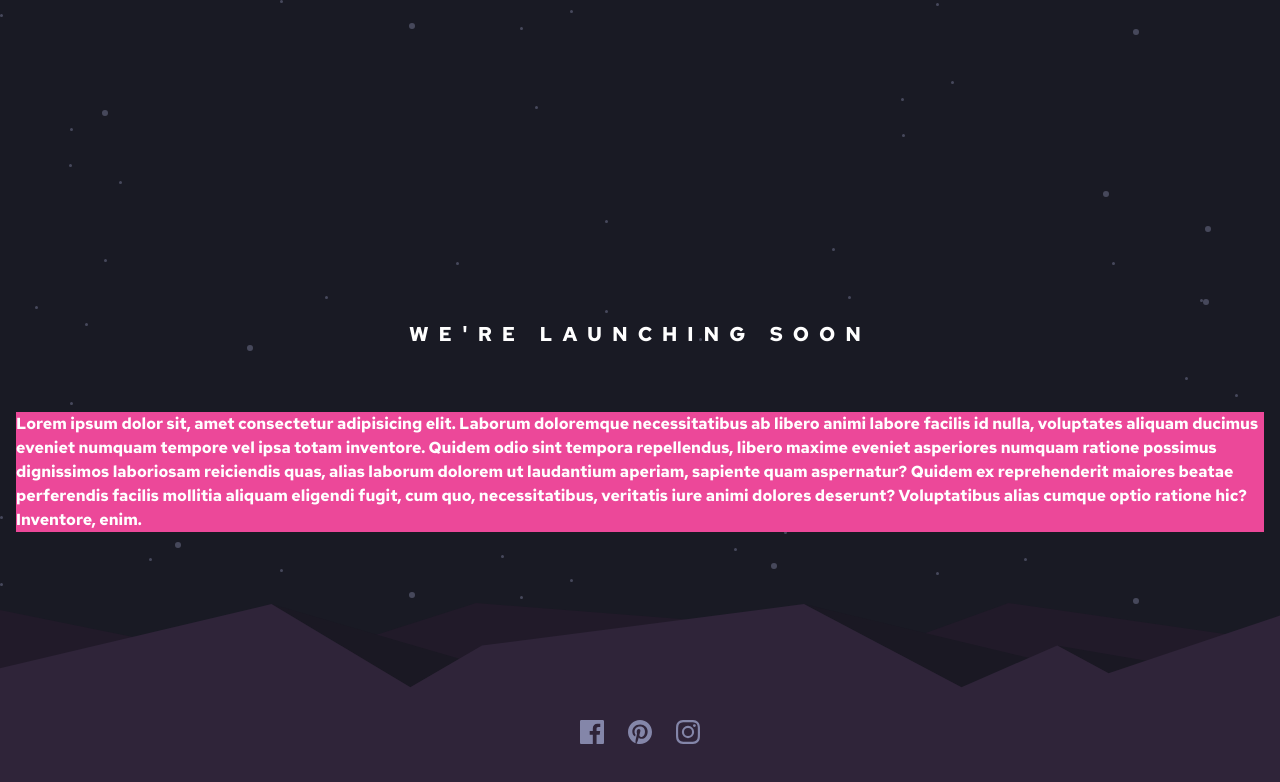
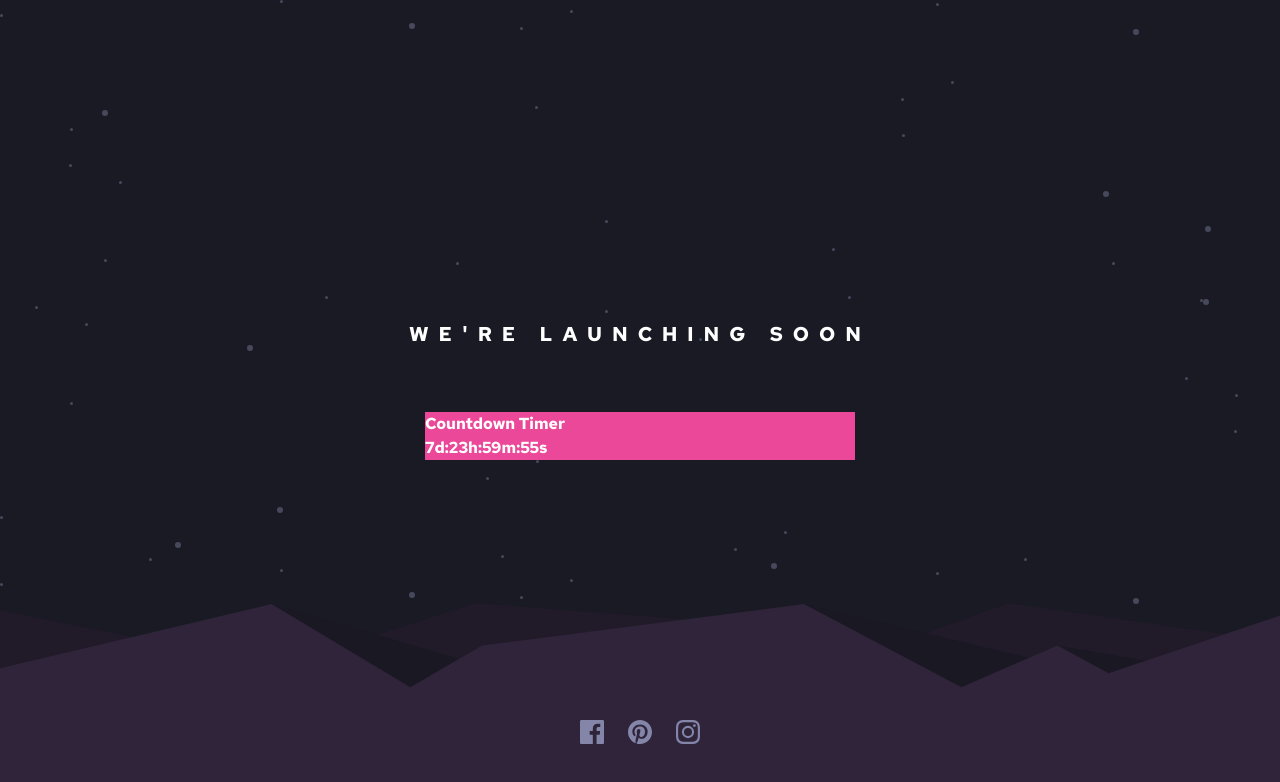
Before and after one commit to jialatteo/frontend-mentor-react-tailwind, a Next.js app: page /launch-countdown-timer in a window 1280 px wide. Shown: the top 782 px of the page. Built offline with nearby package versions, Linux system fonts and the light colour scheme.

Commit message:
Add countdown timer

```diff
--- /dev/null
+++ b/src/app/launch-countdown-timer/CountdownTimer.js
@@ -0,0 +1,49 @@
+"use client";
+import React, { useState, useEffect } from "react";
+
+const CountdownTimer = ({ targetDate }) => {
+  const [timeLeft, setTimeLeft] = useState(getTimeLeft(targetDate));
+
+  useEffect(() => {
+    const interval = setInterval(() => {
+      setTimeLeft(getTimeLeft(targetDate));
+    }, 1000);
+
+    return () => clearInterval(interval);
+  }, [targetDate]);
+
+  function getTimeLeft(targetDate) {
+    const now = new Date();
+    const timeLeft = targetDate - now;
+
+    if (timeLeft < 0) {
+      return {
+        days: 0,
+        hours: 0,
+        minutes: 0,
+        seconds: 0,
+      };
+    }
+
+    const days = Math.floor(timeLeft / (1000 * 60 * 60 * 24));
+    const hours = Math.floor(
+      (timeLeft % (1000 * 60 * 60 * 24)) / (1000 * 60 * 60),
+    );
+    const minutes = Math.floor((timeLeft % (1000 * 60 * 60)) / (1000 * 60));
+    const seconds = Math.floor((timeLeft % (1000 * 60)) / 1000);
+
+    return { days, hours, minutes, seconds };
+  }
+
+  return (
+    <div>
+      <p>Countdown Timer</p>
+      <div>
+        <span>{timeLeft.days}d</span>:<span>{timeLeft.hours}h</span>:
+        <span>{timeLeft.minutes}m</span>:<span>{timeLeft.seconds}s</span>
+      </div>
+    </div>
+  );
+};
+
+export default CountdownTimer;
--- a/src/app/launch-countdown-timer/page.js
+++ b/src/app/launch-countdown-timer/page.js
@@ -1,10 +1,14 @@
 import { Red_Hat_Text } from "next/font/google";
+import CountdownTimer from "./CountdownTimer";
 
 const redHadText = Red_Hat_Text({
   weight: "700",
 });
 
 export default function LaunchCountdownTimer() {
+  const targetDate = new Date();
+  targetDate.setDate(targetDate.getDate() + 8);
+
   return (
     <div
       className={`${redHadText.className} bg-launch-countdown-timer-very-dark-blue flex min-h-screen justify-center bg-[url('/launch-countdown-timer/bg-stars.svg')]`}
@@ -16,16 +20,7 @@ export default function LaunchCountdownTimer() {
         </p>
 
         <div className="mx-4 mt-16 bg-pink-500 text-white">
-          Lorem ipsum dolor sit, amet consectetur adipisicing elit. Laborum
-          doloremque necessitatibus ab libero animi labore facilis id nulla,
-          voluptates aliquam ducimus eveniet numquam tempore vel ipsa totam
-          inventore. Quidem odio sint tempora repellendus, libero maxime eveniet
-          asperiores numquam ratione possimus dignissimos laboriosam reiciendis
-          quas, alias laborum dolorem ut laudantium aperiam, sapiente quam
-          aspernatur? Quidem ex reprehenderit maiores beatae perferendis facilis
-          mollitia aliquam eligendi fugit, cum quo, necessitatibus, veritatis
-          iure animi dolores deserunt? Voluptatibus alias cumque optio ratione
-          hic? Inventore, enim.
+          <CountdownTimer targetDate={targetDate} />
         </div>
       </div>
       <div className="absolute bottom-14 z-10 flex items-center justify-center gap-6">
```
